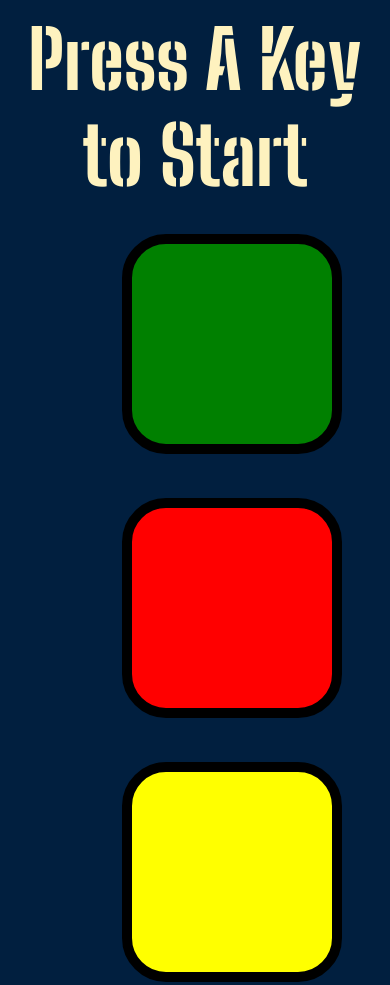
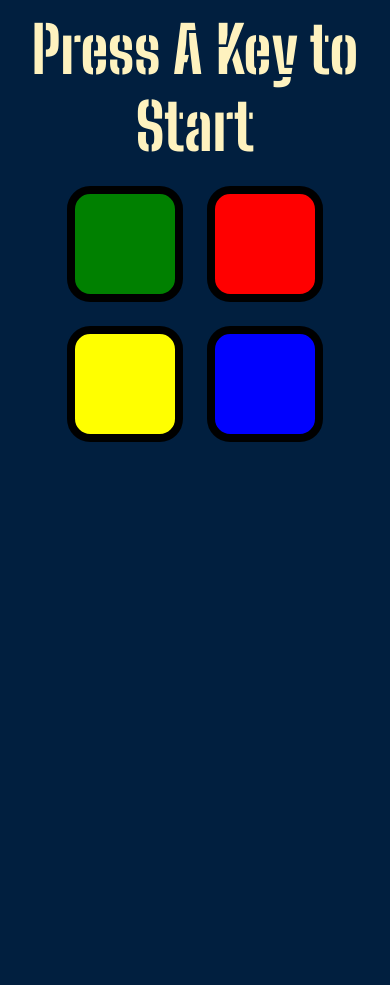
Before and after one commit to riyafadadu04/Simon_game, a plain HTML site: page index.html in a window 390 px wide. Shown: the top 985 px of the page. After the commit the page ends 844 px from the top, so only its background shows below. Drawn offline with nearby package versions, Linux system fonts and the light colour scheme.

Commit message:
style.css

```diff
--- a/style.css
+++ b/style.css
@@ -51,3 +51,36 @@ body {
     box-shadow: 0 0 20px white;
     background-color: grey;
 }
+
+@media screen and (max-width: 1060px) {
+    .btn {
+        height: 150px;
+        width: 150px;
+    }
+}
+
+@media screen and (max-width: 860px) {
+    .container {
+        width: 80%;
+    }
+    #level-title {
+        font-size: 4rem;
+    }
+    .btn {
+        margin: 10px;
+        height: 100px;
+        width: 100px;
+        border: 8px solid black;
+    }
+}
+
+@media screen and (max-width: 375px) {
+    #level-title {
+        font-size: 3.5rem;
+    }
+    .btn {
+        height: 80px;
+        width: 80px;
+        border: 6px solid black;
+    }
+}
```
